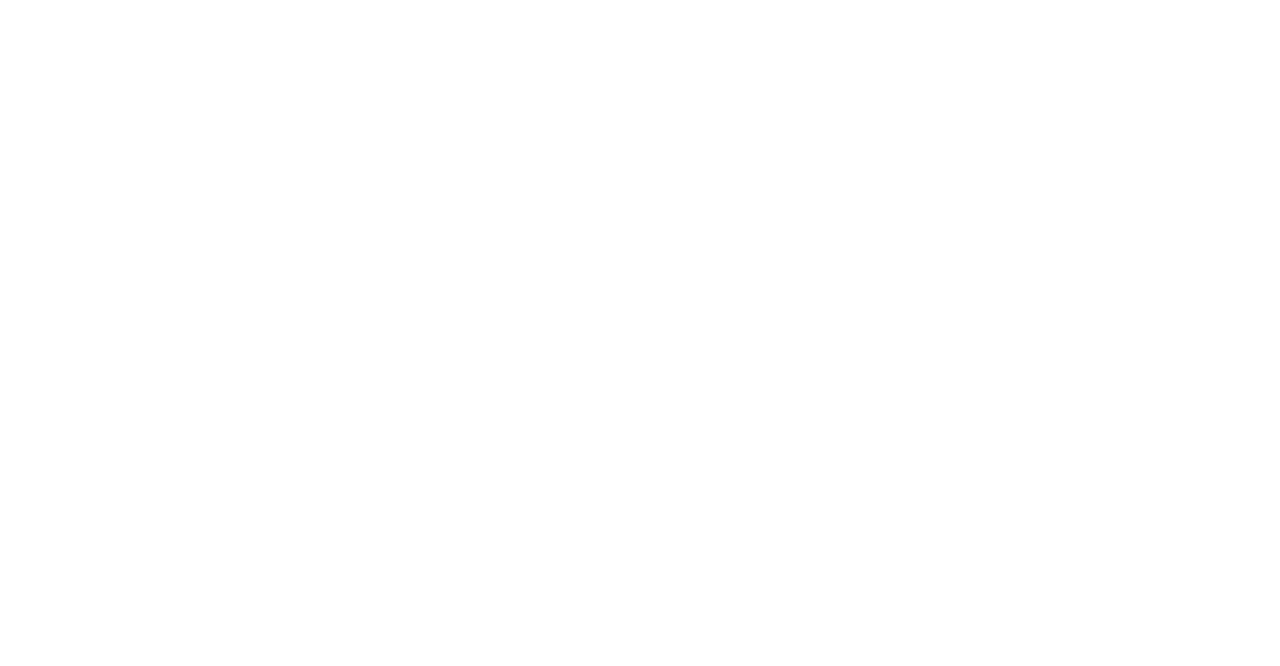
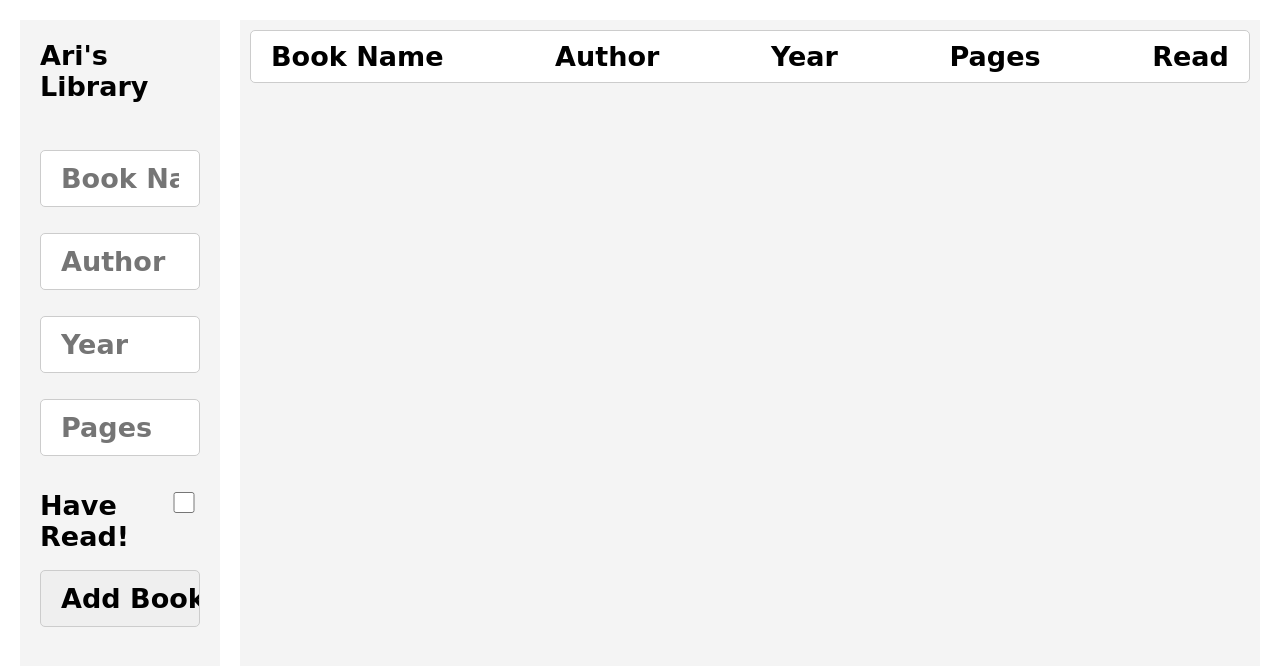
Before and after one commit to ZephyrAmmor/Odin_library, a plain HTML site: page index.html in a window 1280 px wide. Drawn offline with Linux system fonts and the light colour scheme; a web font is replaced by a local one.

Commit message:
Completed library project

```diff
--- a/index.html
+++ b/index.html
@@ -4,8 +4,31 @@
     <meta charset="UTF-8">
     <meta name="viewport" content="width=device-width, initial-scale=1.0">
     <title>Ari's Library</title>
+    <link rel="stylesheet" href="style.css">
 </head>
 <body>
-
+    <header>
+    <h1>Ari's Library</h1>
+    <a href=""></a>
+    <form action="" id="book">
+        <input type="text" id="name" placeholder="Book Name" required>
+        <input type="text" id="author" placeholder="Author" required>
+        <input type="text" id="year" placeholder="Year" required>
+        <input type="number" id="pages" placeholder="Pages" required>
+        <input type="checkbox" id="read" required>
+        <label for="read">Have Read!</label>
+        <input type="submit" id='submit' value="Add Book" required>
+    </form>
+    </header>
+    <div id="books">
+        <div class="book">
+            <h3>Book Name</h3>
+            <h3>Author</h3>
+            <h3>Year</h3>
+            <h3>Pages</h3>
+            <h3>Read</h3>
+        </div>
+    </div>
 </body>
+<script src="script.js"></script>
 </html>
--- /dev/null
+++ b/script.js
@@ -0,0 +1,42 @@
+document.addEventListener('DOMContentLoaded', () => {
+  const bookName = document.getElementById('name');
+  const author = document.getElementById('author');
+  const year = document.getElementById('year');
+  const pages = document.getElementById('pages');
+  const read = document.getElementById('read');
+  const addBookButton = document.getElementById('submit');
+  const booksContainer = document.getElementById('books');
+
+  function createBookElement(book) {
+    const bookElement = document.createElement('div');
+    bookElement.classList.add('book');
+    bookElement.innerHTML = `
+      <h3>${book.name}</h3>
+      <h3>${book.author}</h3>
+      <h3>${book.year}</h3>
+      <h3>${book.pages}</h3>
+      <h3>${book.read ? 'Read' : 'Not Read'}</h3>`;
+    return bookElement;
+  }
+
+  function addBookToLibrary(event) {
+    event.preventDefault();
+    if (!bookName.value || !author.value || !year.value || !pages.value) {
+      alert('Please fill in all required fields.');
+      return;
+    }
+    const book = {
+      name: bookName.value,
+      author: author.value,
+      year: year.value,
+      pages: pages.value,
+      read: read.checked
+    };
+    const bookElement = createBookElement(book);
+    booksContainer.appendChild(bookElement);
+    bookForm.reset();
+  }
+
+  const bookForm = document.getElementById('book');
+  addBookButton.addEventListener('click', addBookToLibrary);
+});
--- /dev/null
+++ b/style.css
@@ -0,0 +1,99 @@
+@import url('https://fonts.googleapis.com/css2?family=Italianno&display=swap');
+* {
+    font-family: "Italianno", cursive;
+    font-weight: 550;
+    font-style: normal;
+    font-size: 1.3rem;
+    margin: 0;
+    padding: 0;
+    box-sizing: border-box;
+}
+
+body {
+    font-family: "Italianno", cursive;
+    font-weight: 400;
+    font-style: normal;
+    display: grid;
+    grid-template-columns: 200px 1fr; /* Sidebar width and content width */
+    grid-template-rows: auto;
+    gap: 20px;
+    padding: 20px;
+    height: 100vh; /* Full height of the viewport */
+}
+
+header {
+    grid-row: 1 / -1; /* Span the full height */
+    grid-column: 1 / 2;
+    background-color: #f4f4f4; /* Sidebar background color */
+    padding: 20px;
+    display: flex;
+    flex-direction: column;
+    gap: 20px;
+}
+
+form {
+    display: flex;
+    flex-direction: column;
+    justify-content: center;
+    gap: 10px;
+}
+
+input {
+    width: 100%;
+    padding: 12px 20px;
+    margin: 8px 0;
+    display: inline-block;
+    border: 1px solid #ccc;
+    box-sizing: border-box;
+    border-radius: 5px;
+}
+#read{
+    height: 1rem;
+    position: relative;
+    top: 2%;
+    left: 40%;
+    font-size: 2em;
+}
+#books {
+    background-color: #f4f4f4; /* Changed to a more neutral color */
+    grid-row-start: 1;
+    grid-column: 2 / -1;
+    display: flex;
+    flex-direction: column;
+    gap: 10px;
+    padding: 10px;
+}
+
+.book {
+    display: flex;
+    justify-content: space-between;
+    align-items: center;
+    padding: 10px;
+    border: 1px solid #ccc;
+    border-radius: 5px;
+    background-color: #fff;
+}
+
+.book h3, .book button {
+    margin: 0 10px;
+}
+
+button {
+    height: 35px;
+    padding: 5px;
+    border-radius: 5px;
+    border: 1px solid #ccc;
+    background-color: #007BFF;
+    color: white;
+    cursor: pointer;
+}
+
+button:hover {
+    background-color: #0056b3;
+}
+label{
+    margin-top: -1.5rem;
+}
+input[type="checkbox"]{
+    margin-right: 10px;
+}
```
